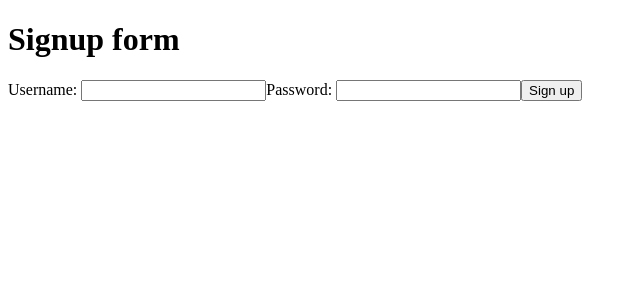
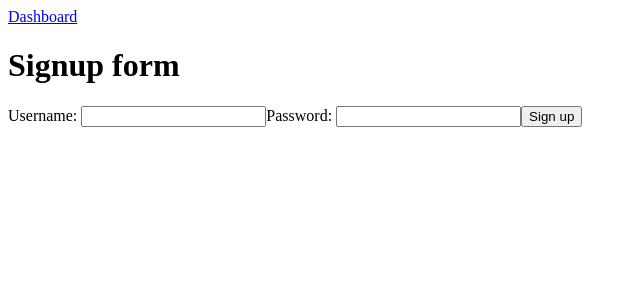
Before and after one commit to davideliason/passport-mern, a React (Create React App) app in the folder client/: page / in a window 1280 px wide. Shown: the top 300 px of the page, without its empty margins (0-640 px from the left). Built offline with nearby package versions, Linux system fonts and the light colour scheme.

Commit message:
import and use Link to /dashboard

```diff
--- a/client/src/App.js
+++ b/client/src/App.js
@@ -1,11 +1,16 @@
 import React, { Component } from 'react';
 import SignupForm from './components/sign-up.js'
+import { Route, Link } from 'react-router-dom'
+
 
 
 class App extends Component {
   render() {
     return (
       <div className="App">
+         <nav>
+           <Link to="/dashboard">Dashboard</Link>
+         </nav>
         <SignupForm />
       </div>
     );
```
